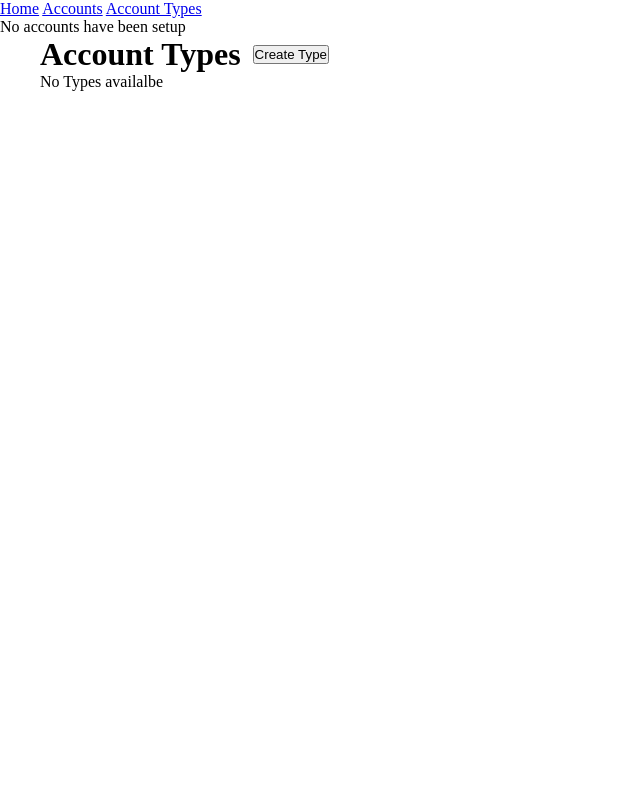
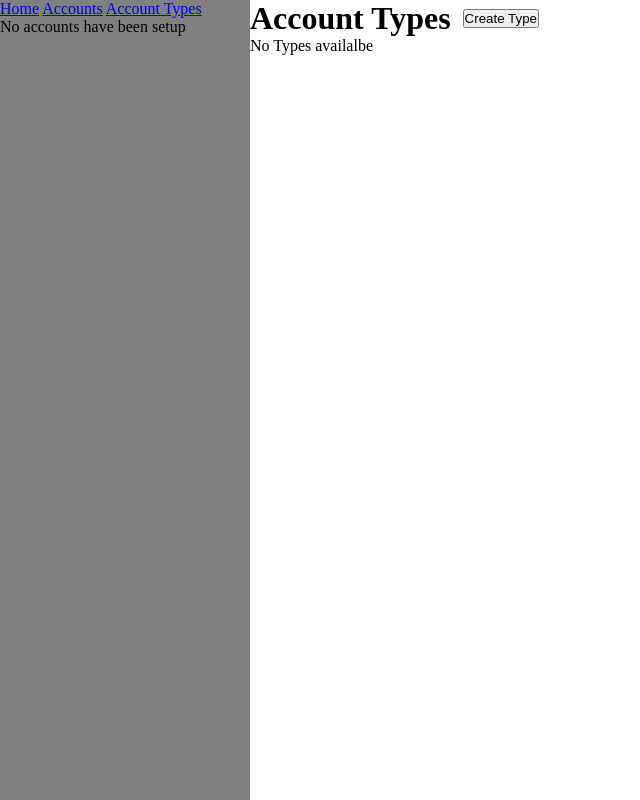
Before and after one commit to JD2410/Finances, a Django app: page /settings/type in a window 1280 px wide. Shown: the whole page, without its empty margins (0-640 px from the left). Run offline with Django 5.2, Linux system fonts and the light colour scheme.

Commit message:
account type template styling to match the others

```diff
--- a/finances/templates/settings/accounttype.html
+++ b/finances/templates/settings/accounttype.html
@@ -16,9 +16,9 @@
     <script src="{% static 'settings/accountType/scripts.js' %}?{% now "U" %}"></script>
 </head>
 <body>
+    <div class="page-container">
         {% include "_partials/header.html" %}
-    {% include "_partials/errors.html" %}
-
+        <div class="main-area">
             <div class="container">
                 <div class="page-header">
                     <div>
@@ -56,7 +56,9 @@
                     {% endif %}
                 </div>
             </div>
-
+        </div>
+    </div>
+    {% include "_partials/errors.html" %}
     {% if createFrom %}
     <div class="modal" id="createType">
         <form action="" method="post">
```
Lines whose indentation alone changed are shown as unchanged.
